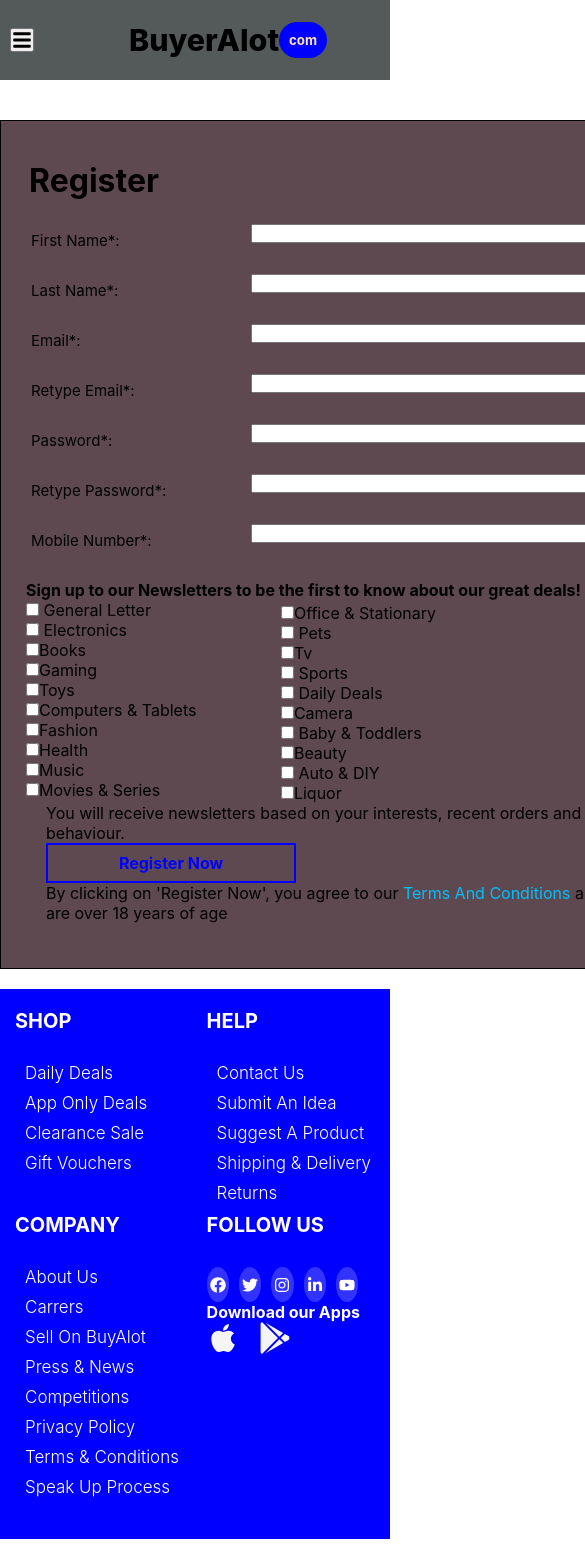
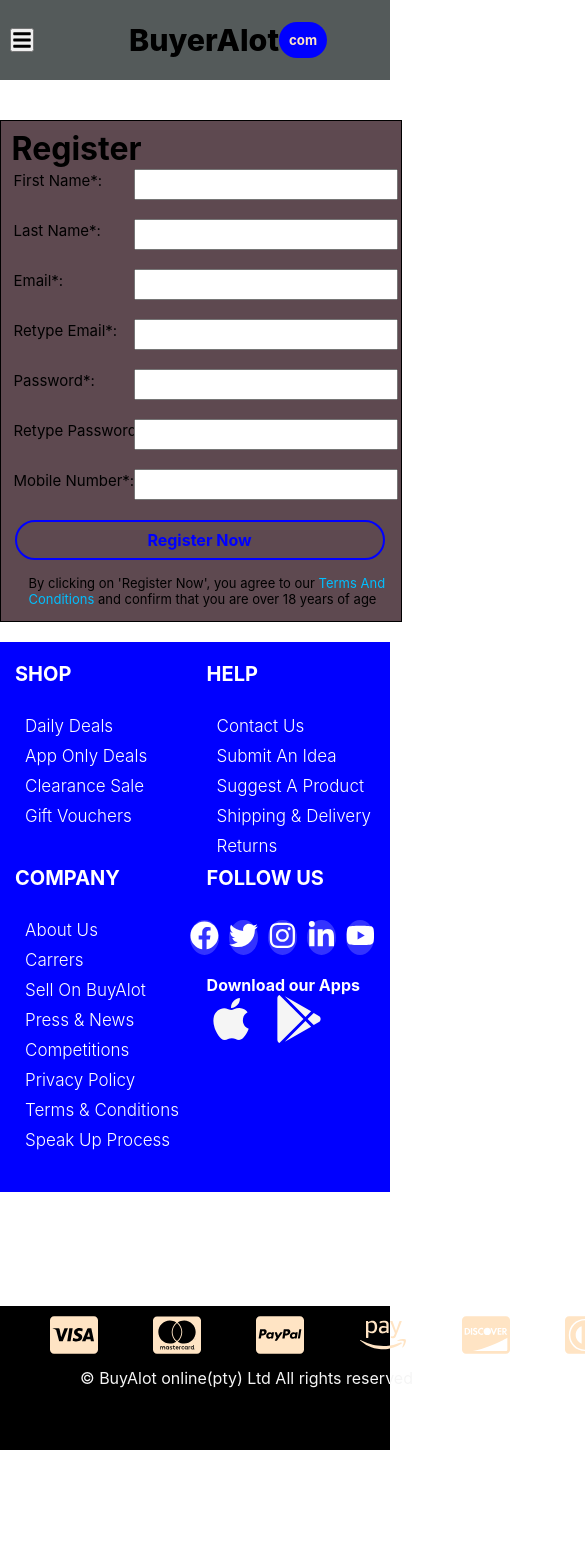
Before and after one commit to Prince-kayi/Ecommerce-Site, a React (Create React App) app: page /register in a window 390 px wide. Shown: the top 1568 px of the page, 585 px wide, since content can reach past the window. After the commit the page ends 1450 px from the top, so only its background shows below. Built offline with nearby package versions, Linux system fonts and the light colour scheme.

Commit message:
fixed bugs and errors

```diff
--- a/src/App.css
+++ b/src/App.css
@@ -13,7 +13,7 @@
 }
 .image {
   position: relative;
-  margin-top: -200px;
+  margin-top: -300px;
   width: 405px;
   height: 300px;
   border-radius: 10px;
@@ -24,7 +24,7 @@
 }
 .right-arrow {
   position: relative;
-  top: -125px;
+  top: -165px;
   right: -287px;
   font-size: 2rem;
   color: blue;
@@ -34,7 +34,7 @@
 }
 .left-arrow {
   position: relative;
-  top: -125px;
+  top: -165px;
   left: -135px;
   font-size: 2rem;
   color: blue;
@@ -90,15 +90,12 @@
   border-radius: 35px;
   top: -13px;
 }
-.shopin a {
-  text-decoration: none;
-}
 .second {
   margin-left: 30px;
 }
 .second .right-arrow {
   position: relative;
-  top: -125px;
+  top: -165px;
   font-size: 6rem;
   color: blue;
   z-index: 1;
@@ -107,7 +104,7 @@
 }
 .second .left-arrow {
   position: relative;
-  top: -125px;
+  top: -165px;
   font-size: 6rem;
   color: blue;
   z-index: 1;
@@ -123,7 +120,6 @@
     display: none;
   }
   .image {
-    margin-top: -90px;
     width: 400px;
     height: 250px;
     margin-left: -15px;
--- a/src/CART/Cart.css
+++ b/src/CART/Cart.css
@@ -69,12 +69,11 @@
     margin-left: 20px;
   }
   .depart{
-    margin-top: 0px;
     list-style-type: none;
     background-color: blueviolet;
     display: block;
     padding: -20px;
-   margin-left: 23px;
+    margin-left: 23px;
   }
   .angle{
     float: right;
@@ -98,10 +97,9 @@
     white-space: nowrap;
 }
 .Lheading {
-    margin-left: -17px;
-}
-.Rheading{
-  margin-left: -485px;
+  position:sticky;
+  margin-left: -17px;
+  z-index: 999;
 }
 .rhead {
     list-style: none;
--- a/src/Display.css
+++ b/src/Display.css
@@ -35,18 +35,6 @@
 }
 .mbutton {
     margin-top: 10px;
-}
-.shopin a {
-    background-color: green;
-    border-radius: 18px;
-    padding: 6px 8px;
-    min-width: 32px;
-    max-height: 32px;
-    max-width: 32px;
-    float: left;
-    margin-right: 6px;
-    color: white;
-    font-size: 1.1rem;
 }
 h3 {
     font-size: 2.0rem;
@@ -98,7 +86,7 @@
     display: none;
     margin-left: 10px;
 }
-@media (max-width:820px) {
+@media (max-width:960px) {
     .dbuttons {
         display: none;
     }
@@ -135,6 +123,8 @@
         display: flex;
         flex-direction: column;
         align-items: center;
+        z-index: 999;
+        transition: 0.8s ease-in;
     }
     .menu-links#hide a {
         font-size: 25px;
--- a/src/Footer.css
+++ b/src/Footer.css
@@ -64,15 +64,17 @@
    text-align: center;
    line-height: 40px;
     transition: all 0.5s ease;
+    font-size: 1.8rem;
 }
 .foot2 a:hover{
     color: #24262b;
    background-color: whitesmoke;
 }
 .middle-bot a{
-    margin-right: 30px;
+    margin-right: 10px;
     color:cornsilk;
     text-decoration: none;
+    z-index: 999;
 }
 .middle-bot a:hover{
     text-decoration: underline;
@@ -99,7 +101,10 @@
 .join a{
     margin-right: 20px;
     color: whitesmoke;
-    font-size: 2rem;
+    font-size: 3rem;
+}
+.join{
+     margin-top: 20px;
 }
 .join a:hover{
 color: blueviolet;
@@ -142,5 +147,10 @@
     .right{
         margin-left: 80px;
     }
-
+    .linkss{
+        display: none;
+    }
+    .ap{
+        display: flex;
+    }
 }
--- a/src/Footer.js
+++ b/src/Footer.js
@@ -28,7 +28,7 @@
  </ul>
         </div>
         <div className="links">
-      <ul>
+      <ul className="linkss">
     <h2>Accounts</h2>
   <li className="link"> <Link to="/">My Account</Link></li>
   <li className="link"><Link to="/">Track Order</Link></li>
--- a/src/Pages/Register.js
+++ b/src/Pages/Register.js
@@ -101,19 +101,19 @@
                       <input type="text" name="firstName" onChange={handlerChange} value={forms.firstName}
                        />
                     </label>
-                     {!!errors.firstName &&<div className="error-msg">{errors.firstName}</div>}
+                     {!!errors.firstName &&<div className="errors-msg">{errors.firstName}</div>}
                     </div>
                     <div  className="reg-form-in">
                     <label>
                  Last Name*:     <input type="text" name="lastName" onChange={handlerChange} value={forms.lastName}/>
                     </label>
-                    {!!errors.lastName && <div className="error-msg">{errors.lastName}</div>}
+                    {!!errors.lastName && <div className="errors-msg">{errors.lastName}</div>}
                     </div>
                     <div className="reg-form-in">
                     <label>
                  Email*:     <input type="text" name="email" onChange={handlerChange} value={forms.email} />
                     </label>
-                    {!!errors.email && <div className="error-msg">{errors.email}</div>}
+                    {!!errors.email && <div className="errors-msg">{errors.email}</div>}
                     </div>
                     <div className="reg-form-in">
                     <label>
@@ -124,7 +124,7 @@
                     <label>
                  Password*:     <input type="text" name="password" onChange={handlerChange}  value={forms.password} />
                     </label>
-                    {!!errors.password &&<div className="error-msg">{errors.password}</div>}
+                    {!!errors.password &&<div className="errors-msg">{errors.password}</div>}
                     </div>
                     <div className="reg-form-in">
                     <label>
@@ -135,7 +135,7 @@
                     <label>
                 Mobile Number*:     <input type="text" name="Mnumber" onChange={handlerChange} value={forms.Mnumber}  />
                     </label>
-                    {!!errors.Mnumber && <div className="error-msg">{errors.Mnumber}</div>}
+                    {!!errors.Mnumber && <div className="errors-msg">{errors.Mnumber}</div>}
            </div>
            <div className="boss">
                <div>
@@ -206,7 +206,7 @@
                <div className="regi-bottom">
                    <p>You will receive newsletters based on your interests, recent orders and browsing behaviour.</p>
                    <button className="register-now" onClick={ShowResults}> Register Now</button>
-                    <p>By clicking on 'Register Now', you agree to our <a href="/terms">Terms and Conditions</a> and confirm that you are over 18 years of age</p>
+                    <div className="terms">By clicking on 'Register Now', you agree to our <a href="/terms">Terms and Conditions</a> and confirm that you are over 18 years of age</div>
                </div>
            </div>
                 </form>
--- a/src/Pages/pages.css
+++ b/src/Pages/pages.css
@@ -9,7 +9,6 @@
     margin-top: 50px;
     margin-left: auto;
     margin-right: auto;
-    ;
     margin-bottom: 20px;
     white-space: nowrap;
 }
@@ -158,6 +157,12 @@
     margin-left: 45px;
     margin-top: -20px;
 }
+.errors-msg {
+    font-size: 15px;
+    color: red;
+    margin-left: 30px;
+    margin-top: -20px;
+}
 .finally {
     width: 100%;
     background-color: aqua;
@@ -182,3 +187,87 @@
     position: relative;
     right: -45px;
 }
+@media (max-width:820px) {
+    .loginn{
+    width: 400px;
+    height: 400px;
+    }
+    .login-form input {
+        height: 27px;
+        width: 350px;
+        margin: 45px;
+        margin-left: 30px;
+    }
+    .login-form label {
+        margin-left: 30px;
+        font-size: 15px;
+    }
+    .fogot {
+        margin-left: 160px;
+
+    }
+    .loggin{
+        margin-left: 10px;
+        width: 370px;
+        margin-bottom: 20px;
+        border-radius: 20px;
+    }
+    .logi-bottom{
+        margin-bottom: 60px;
+
+    }
+    .inn{
+        margin-top: 50px;
+    }
+    .error-msg {
+        margin-top: -40px;
+        margin-bottom: 15px;
+        margin-left: 30px;
+    }
+    .Regi {
+        width: 400px;
+        max-height: 500px;
+    }
+    .reg-form {
+        margin-top: 20px;
+          margin-bottom: 7px;
+    }
+    .reg-form-in {
+        margin-left: -145px;
+        margin-top: 2px;
+    }
+    .reg-form-in label {
+        margin-left: 150px;
+    }
+    .reg-form-in input {
+        margin-left: 270px;
+        width: 260px;
+        margin-top: 7px;
+        height: 27px;
+    }
+    .boss input,span,h4{
+        display: none;
+    }
+    .regi-bottom p {
+       display: none;
+    }
+    .bos{
+        display: none;
+    }
+    .terms{
+        font-size: 13px;
+        text-align: left;
+    }
+    .register-now {
+        width: 370px;
+        border-radius: 20px;
+        margin-bottom: 15px;
+        margin-left: -14px;
+    }
+    .errors-msg{
+        margin-top: -30px;
+        margin-bottom: 20px;
+        margin-left:150px;
+    }
+
+}
```
